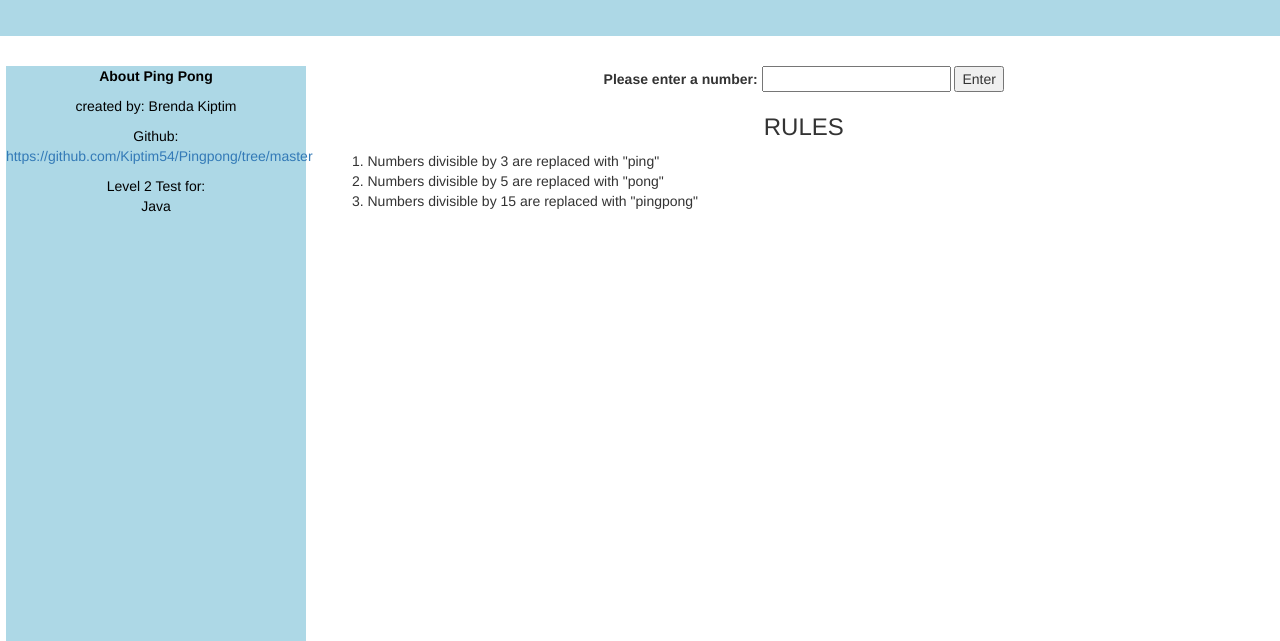
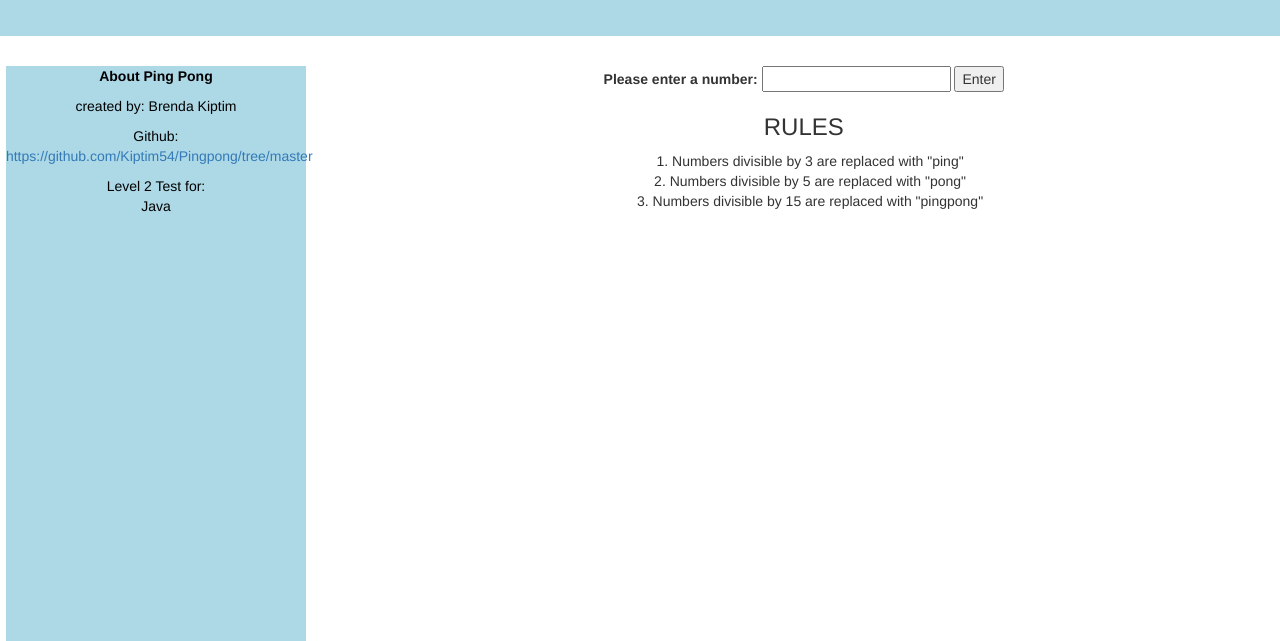
Before and after one commit to Kiptim54/Pingpong, a plain HTML site: page index.html in a window 1280 px wide. Shown: the part 159-800 px from the top of the page. Drawn offline with Linux system fonts and the light colour scheme.

Commit message:
add list centering

```diff
--- a/css/styles.css
+++ b/css/styles.css
@@ -30,3 +30,9 @@ margin-left:2%;
  h3{
    text-align: center;
  }
+li{
+    text-align:center;
+    list-style-position: inside;
+    border-raduis:50%;
+    margin-right:3%;
+}
```
